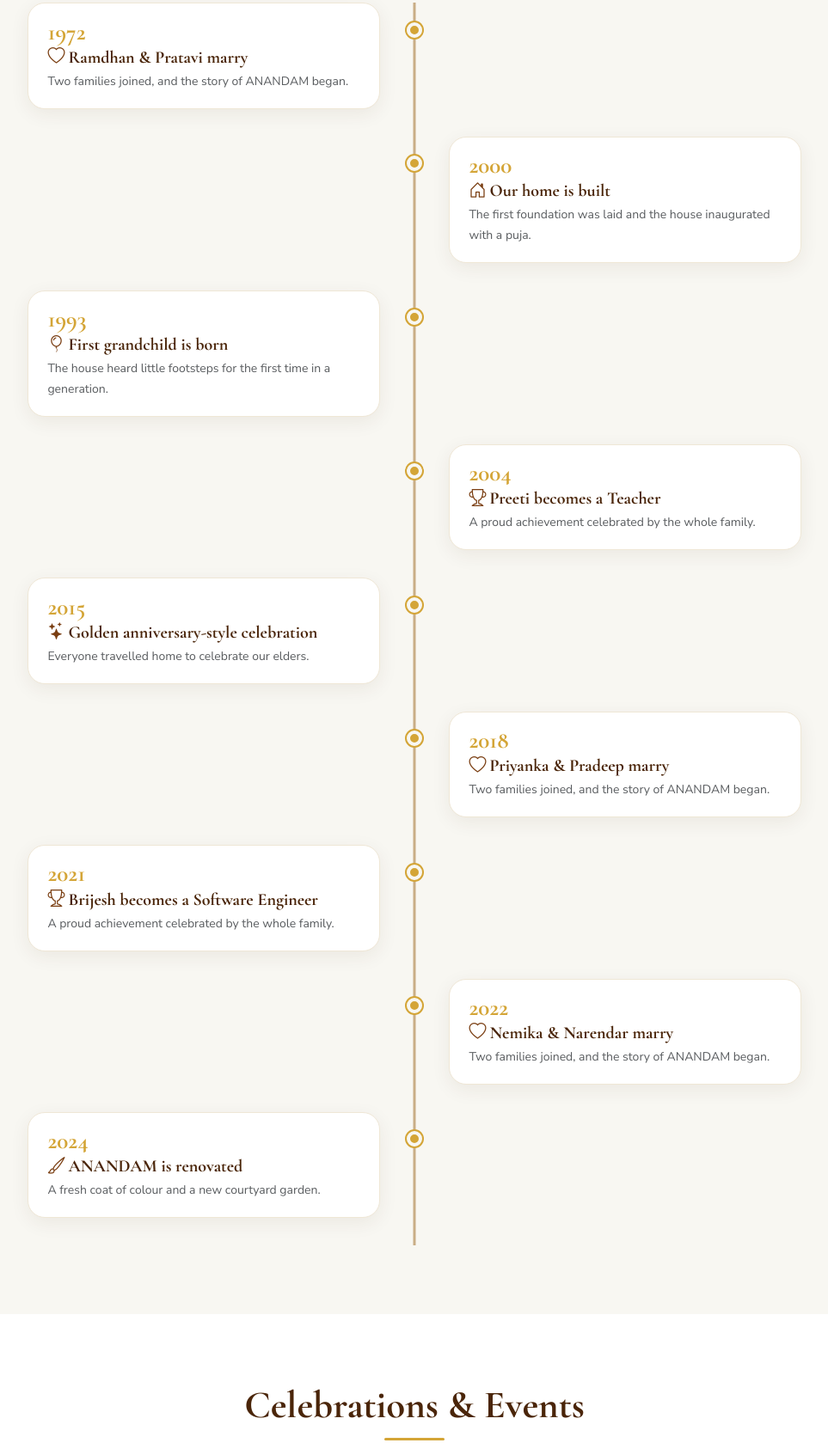
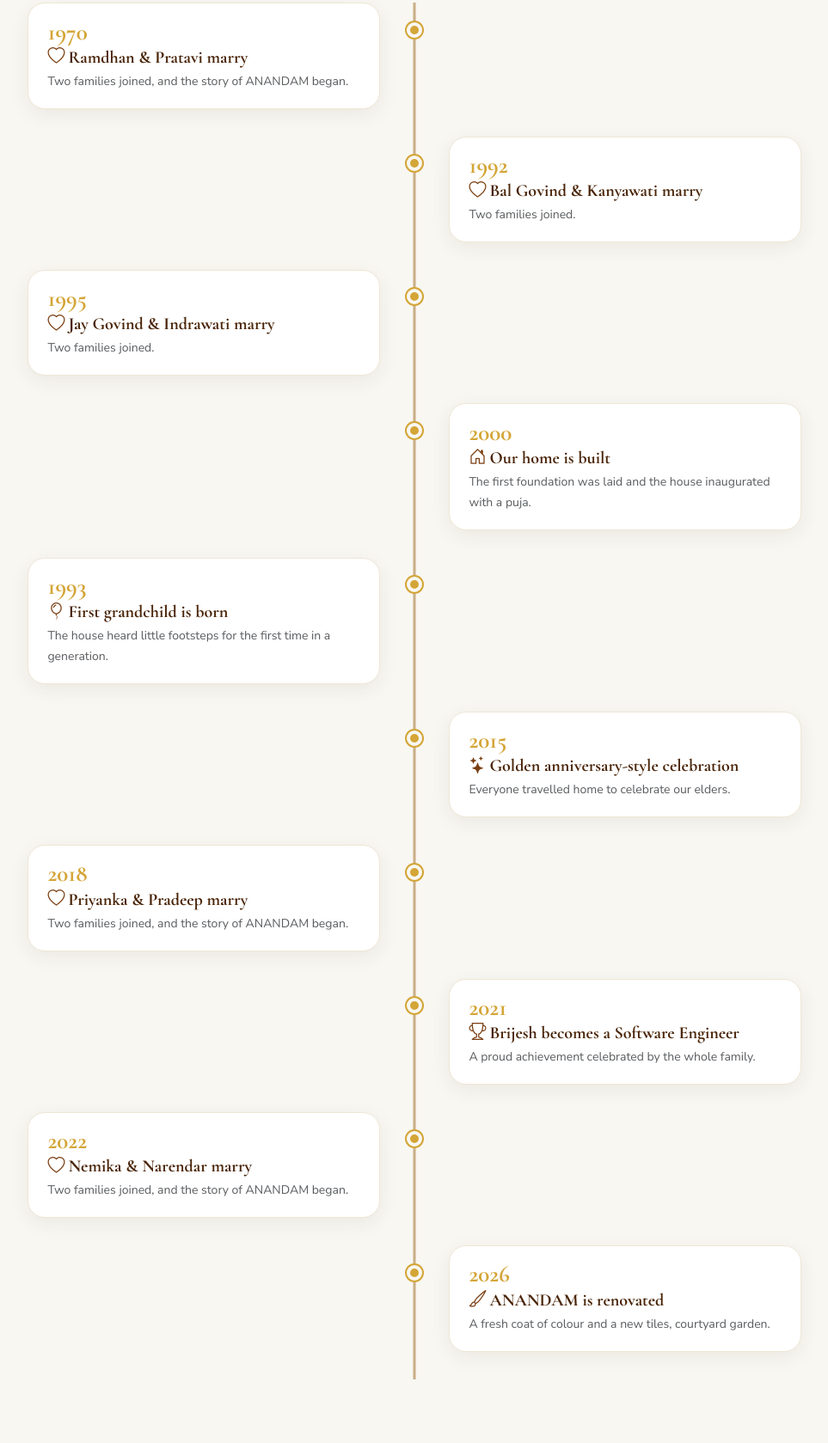
Before and after one commit to anandamhome/Family, a plain HTML site: page index.html in a window 1280 px wide. Shown: the part 7075-8754 px from the top of the page at 86% size, without its empty margins (158-1121 px from the left). Drawn offline with nearby package versions, Linux system fonts and the light colour scheme; a web font is replaced by a local one.

Commit message:
Update index.html

```diff
--- a/index.html
+++ b/index.html
@@ -319,15 +319,16 @@ const GALLERY=[
  {cat:"Festivals",title:"Holi in the courtyard",photo:"",icon:"bi-palette-fill",c:"#b5527a"},
  {cat:"Family Trips",title:"Beach holiday",photo:"",icon:"bi-sun-fill",c:"#3f8aa3"}];
 const MEMORIES=[
- {y:"1972",icon:"bi-heart",t:"Ramdhan & Pratavi  marry",d:"Two families joined, and the story of ANANDAM began."},
+ {y:"1970",icon:"bi-heart",t:"Ramdhan & Pratavi  marry",d:"Two families joined, and the story of ANANDAM began."},
+ {y:"1992",icon:"bi-heart",t:"Bal Govind & Kanyawati marry",d:"Two families joined."},
+ {y:"1995",icon:"bi-heart",t:"Jay Govind & Indrawati marry",d:"Two families joined."},
  {y:"2000",icon:"bi-house-door",t:"Our home is built",d:"The first foundation was laid and the house inaugurated with a puja."},
  {y:"1993",icon:"bi-balloon",t:"First grandchild is born",d:"The house heard little footsteps for the first time in a generation."},
- {y:"2004",icon:"bi-trophy",t:"Preeti becomes a Teacher",d:"A proud achievement celebrated by the whole family."},
  {y:"2015",icon:"bi-stars",t:"Golden anniversary-style celebration",d:"Everyone travelled home to celebrate our elders."},
  {y:"2018",icon:"bi-heart",t:"Priyanka & Pradeep  marry",d:"Two families joined, and the story of ANANDAM began."},
  {y:"2021",icon:"bi-trophy",t:"Brijesh becomes a Software Engineer",d:"A proud achievement celebrated by the whole family."},
  {y:"2022",icon:"bi-heart",t:"Nemika & Narendar marry",d:"Two families joined, and the story of ANANDAM began."},
- {y:"2024",icon:"bi-brush",t:"ANANDAM is renovated",d:"A fresh coat of colour and a new courtyard garden."}];
+ {y:"2026",icon:"bi-brush",t:"ANANDAM is renovated",d:"A fresh coat of colour and a new tiles, courtyard garden."}];
 const EVENTS=[
  {date:"2027-02-10",t:"Brijesh's Wedding Ceremony",type:"Ceremony"},
  {date:"2027-01-14",t:"Makar Sankranti / Pongal",type:"Festival"}];
```
